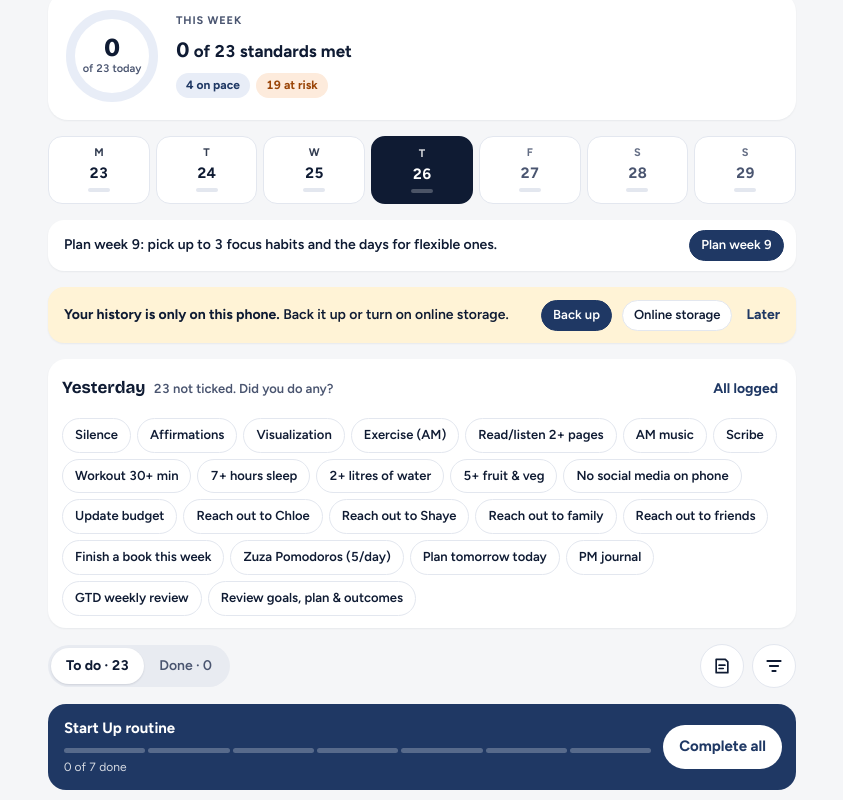
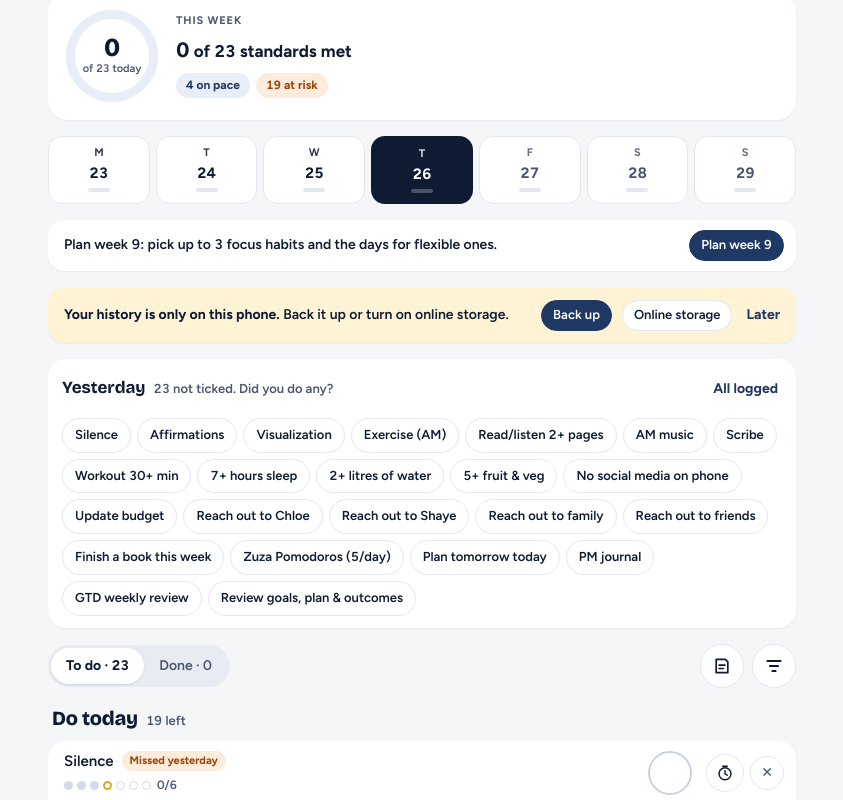
Before and after one commit to gman1301/Q4-habits, a plain HTML site: page index.html in a window 1280 px wide. Shown: the part 152-952 px from the top of the page, without its empty margins (218-1061 px from the left). Drawn offline with nearby package versions, Linux system fonts and the light colour scheme.

Commit message:
Remove the routine card from Today
Co-Authored-By: Claude Opus 5.5 <noreply@anthropic.com>
Claude-Session: https://claude.ai/code/session_01TsBBs9AxsVyyXG8xpFNyuM

```diff
--- a/index.html
+++ b/index.html
@@ -1013,11 +1013,6 @@ function vToday(M){const d=S.day,k=key(d),w=weekOf(d),isT=k===key(M.t),mode=UI.t
   const note=D.notes[k];
   if(note||S.noteOpen===k)h+='<div class="daynote"><span class="cap">Day note</span>'+DAYTAGS.map(t=>'<button type="button" class="chip" data-act="daytag" data-k="'+k+'" data-t="'+t+'" aria-pressed="'+(!!note&&note.tag===t)+'">'+t+'</button>').join("")+
     (note?'<input class="inp" id="dn-text" data-k="'+k+'" value="'+esc(note.text||"")+'" placeholder="Details (optional)" aria-label="Day note details">':'')+'</div>';
-  if(filt==="todo"){
-    const ra=routineAreas(M),doneR=ra.find(a=>a.list.filter(x=>!isNum(x)).every(x=>has(k,x.id))),openR=ra.find(a=>{const cb=a.list.filter(x=>!isNum(x));const l=cb.filter(x=>!has(k,x.id)).length;return l>0&&l<cb.length})||ra.find(a=>a.list.filter(x=>!isNum(x)).some(x=>!has(k,x.id)));
-    if(doneR&&S.celebrated!==k+doneR.name){const st=routineStreak(doneR,d);h+='<section class="celebrate" aria-label="Routine complete"><span class="cmark">'+CHECK+'</span><div class="grow"><b>'+esc(doneR.name)+' routine complete</b><span>'+doneR.list.filter(x=>!isNum(x)).length+' of '+doneR.list.filter(x=>!isNum(x)).length+(st>1?' · '+st+' days in a row':'')+'</span></div><button type="button" class="iconbtn" data-act="dismisscele" data-v="'+esc(k+doneR.name)+'" aria-label="Dismiss">×</button></section>'}
-    if(openR){const cb=openR.list.filter(x=>!isNum(x)),dn=cb.filter(x=>has(k,x.id)).length;
-      h+='<section class="routine" aria-label="'+esc(openR.name)+' routine"><div class="grow"><b>'+esc(openR.name)+' routine</b><span class="segs">'+cb.map(x=>'<i class="'+(has(k,x.id)?"on":"")+'"></i>').join("")+'</span><span class="rsub">'+dn+' of '+cb.length+' done</span></div><button type="button" class="btn rbtn" data-act="tickall" data-k="'+k+'" data-a="'+esc(openR.name)+'">Complete all</button></section>'}}
   if(S.undo&&S.undo.k===k)h+='<div class="snack" role="status"><span>Ticked '+esc(S.undo.label)+'</span><button type="button" data-act="undo">Undo</button></div>';
   const sec=(title,sub,list,cls)=>list.length?'<section class="hsec '+(cls||"")+'"><div class="hsec-h"><h2>'+title+'</h2><span>'+sub+'</span></div><div class="hlist">'+list.map(o=>habitRow(o.x,k,w,o.st,o.miss&&o.st.s!=="met",M)).join("")+'</div></section>':'';
   const sticky=S.sticky&&S.sticky.k===k?S.sticky.ids:[];
```
